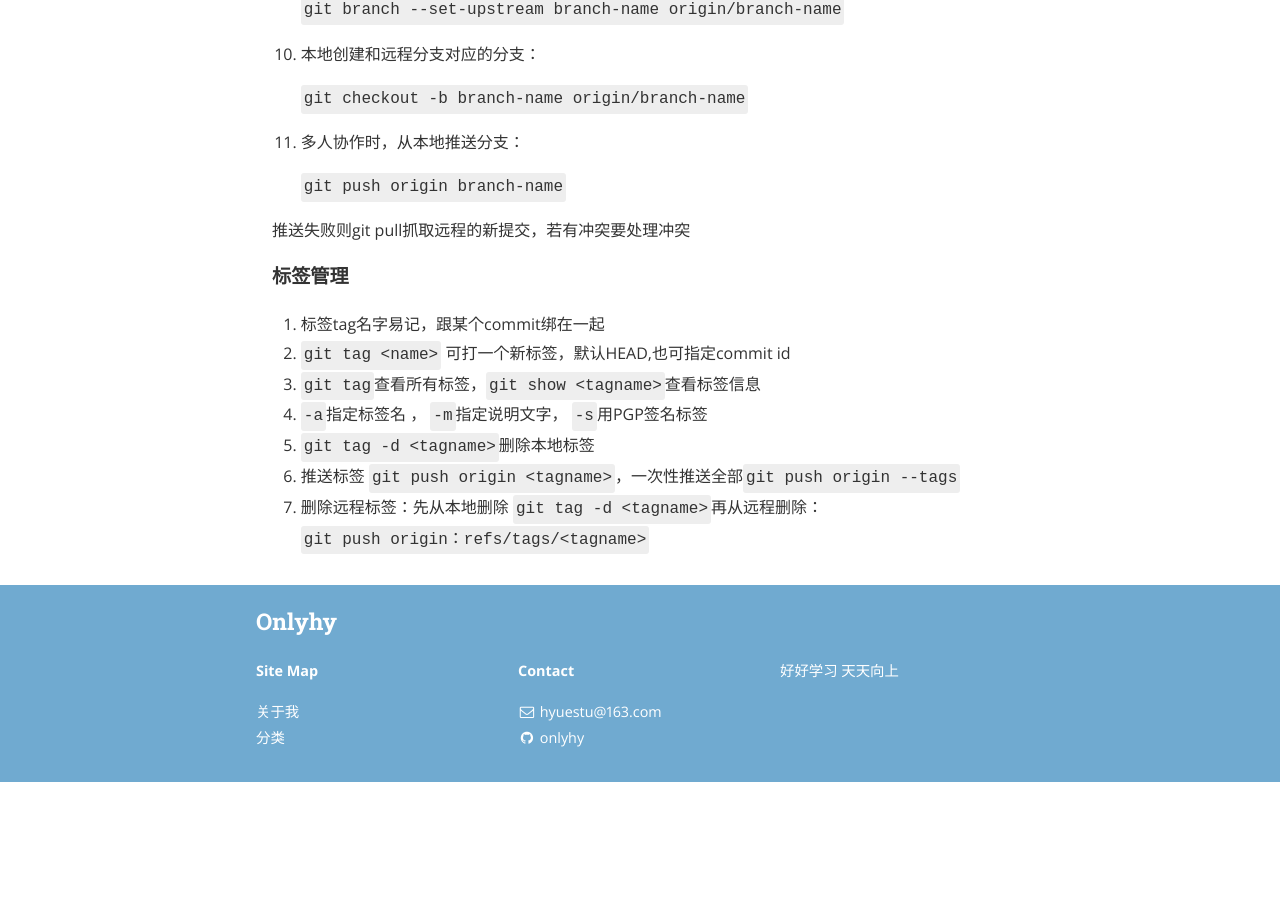
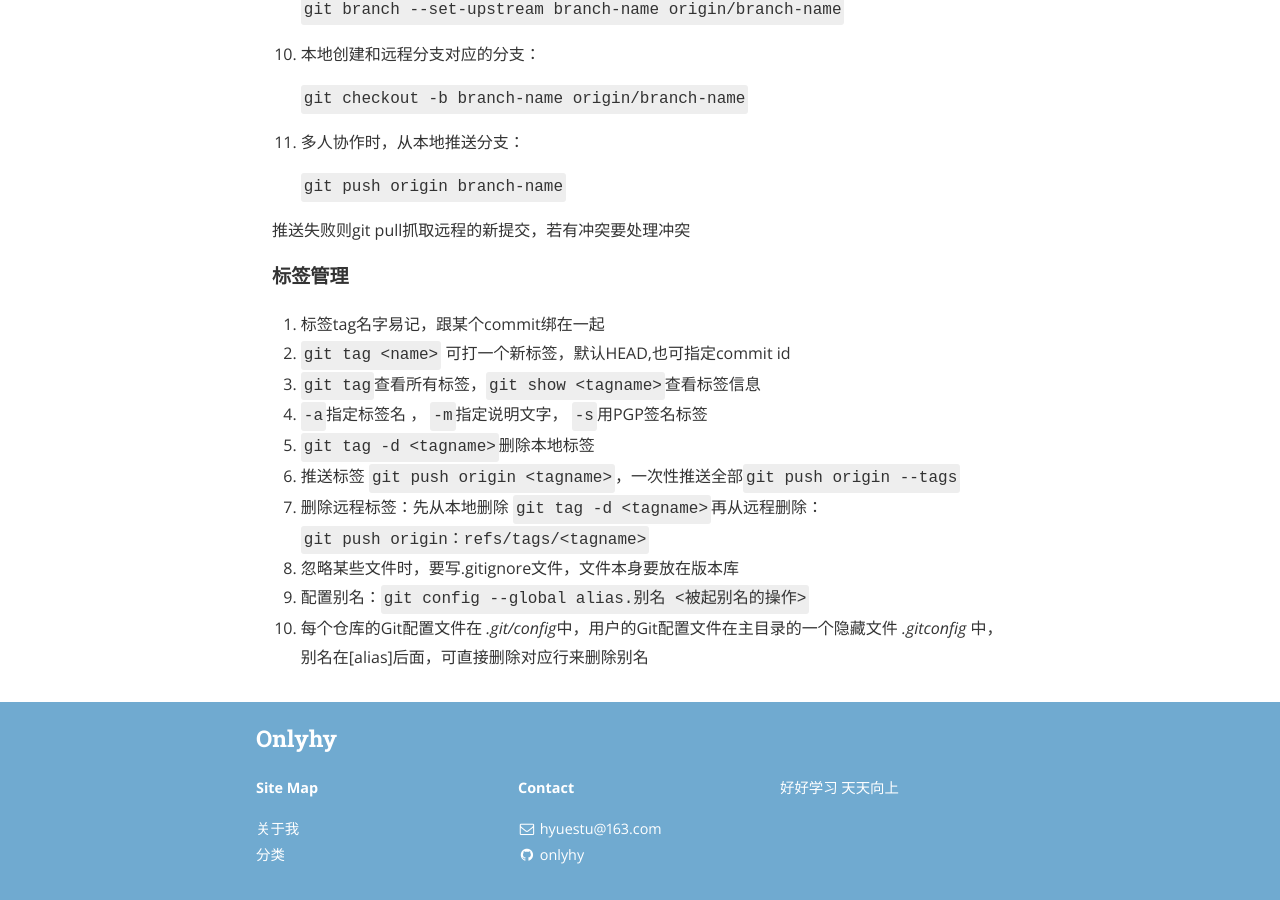
Before and after one commit to onlyhy/onlyhy.github.io, a Jekyll site: the page built from _posts/2018-04-03-gitreview.markdown, in a window 1280 px wide and 900 px high, scrolled down 2132 px. Built offline with Jekyll 4.4.1, drawn with Linux system fonts in a browser that asks for light colours; nearby versions of some CDN libraries; before the commit the page ends 2914 px from its top, so only the background shows below that.

Commit message:
user-defined

```diff
--- a/_posts/2018-04-03-gitreview.markdown
+++ b/_posts/2018-04-03-gitreview.markdown
@@ -81,3 +81,6 @@ author: onlyhy
 35. `git tag -d <tagname>`删除本地标签
 36. 推送标签 `git push origin <tagname>`，一次性推送全部`git push origin --tags`
 37. 删除远程标签：先从本地删除 `git tag -d <tagname>`再从远程删除：`git push origin：refs/tags/<tagname>`
+38. 忽略某些文件时，要写.gitignore文件，文件本身要放在版本库
+39. 配置别名：`git config --global alias.别名 <被起别名的操作>`
+40. 每个仓库的Git配置文件在 *.git/config*中，用户的Git配置文件在主目录的一个隐藏文件 *.gitconfig* 中，别名在[alias]后面，可直接删除对应行来删除别名
```
